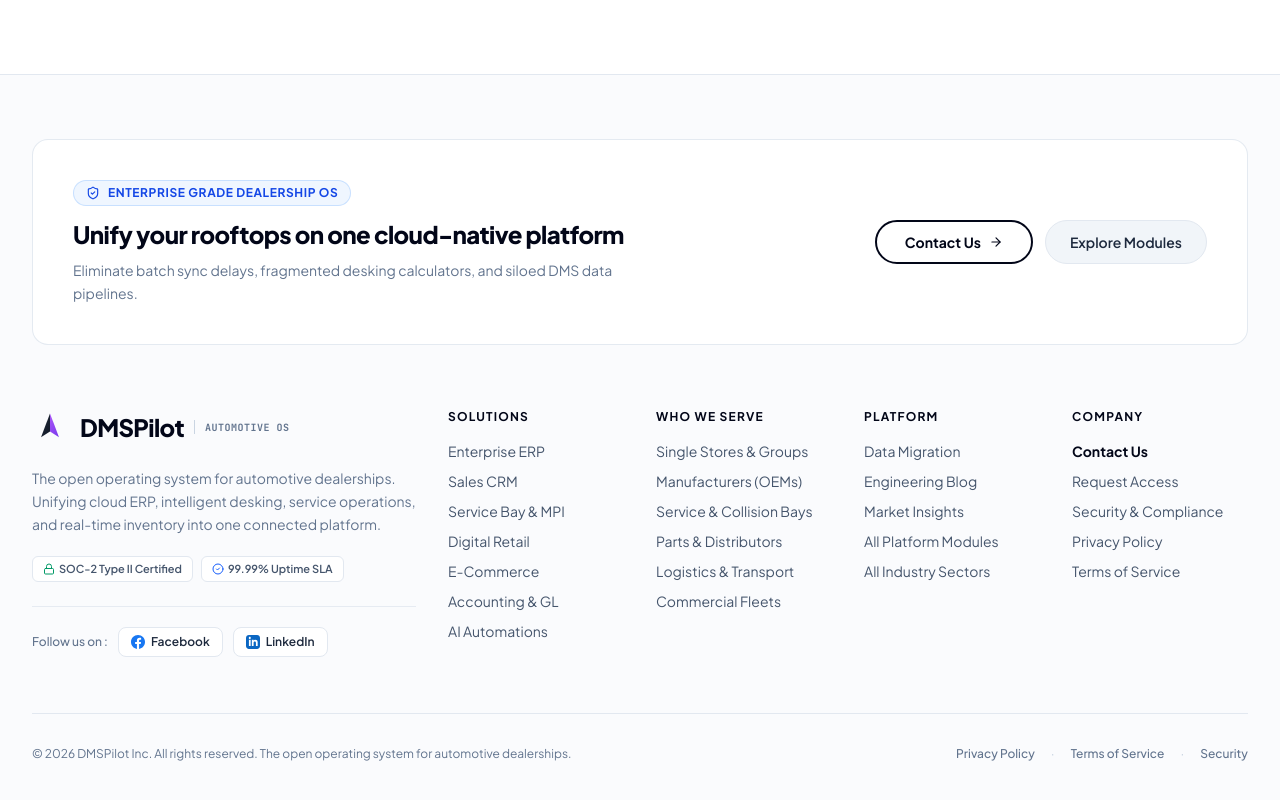
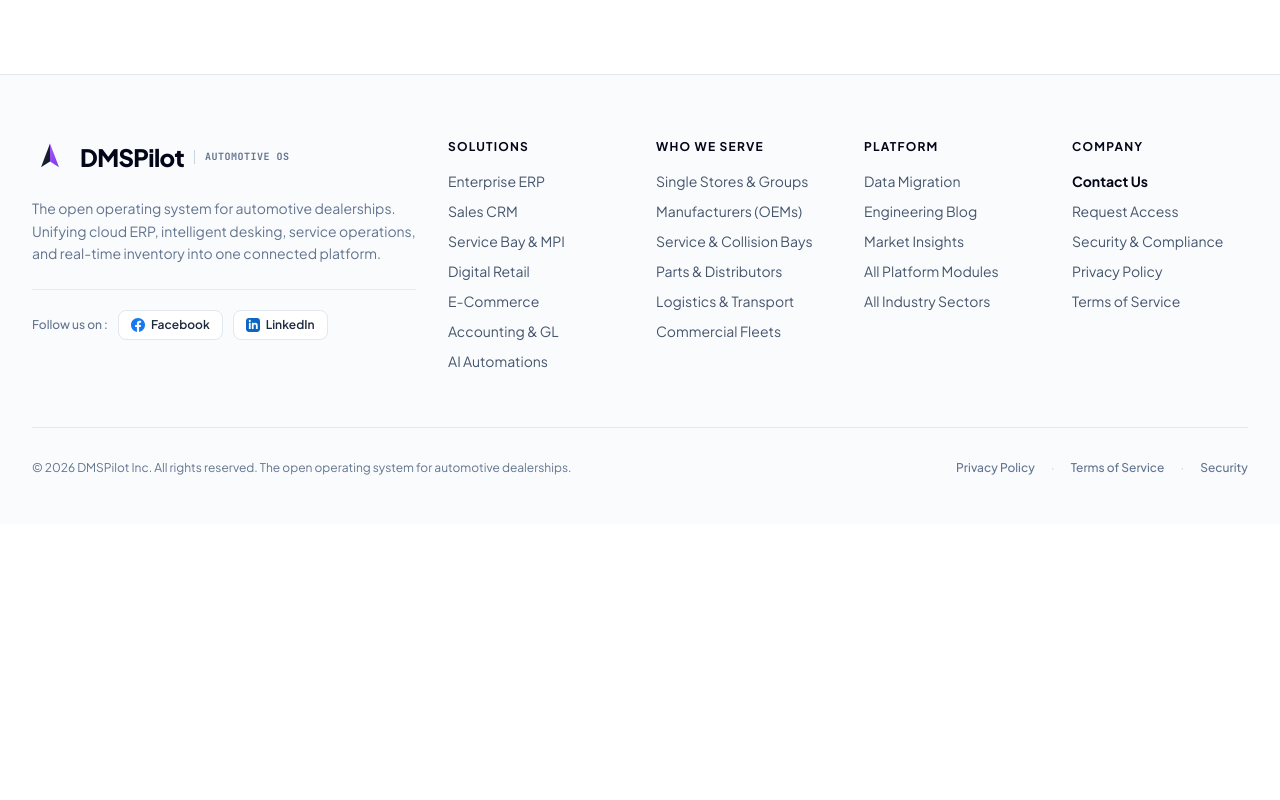
Before and after one commit to sadigul/Automotive-OS, a Next.js app: page / in a window 1280 px wide. Shown: the part 7179-7979 px from the top of the page. After the commit the page ends 7703 px from the top, so only its background shows below. Built offline with nearby package versions, Linux system fonts and the light colour scheme.

Commit message:
Remove pre-footer callout card and trust badge chips from footer

```diff
--- a/components/Footer.tsx
+++ b/components/Footer.tsx
@@ -2,7 +2,7 @@
 
 import Link from 'next/link';
 import Image from 'next/image';
-import { ArrowRight, ArrowUpRight, ShieldCheck, CheckCircle2, Lock } from 'lucide-react';
+import { ArrowUpRight } from 'lucide-react';
 
 export function Footer() {
   const currentYear = new Date().getFullYear();
@@ -10,46 +10,6 @@
   return (
     <footer className="bg-slate-50/70 text-slate-600 pt-16 pb-12 border-t border-slate-200 relative overflow-hidden">
       <div className="max-w-7xl mx-auto px-4 sm:px-6 lg:px-8 relative z-10">
-
-        {/* Top Pre-Footer Callout Card */}
-        <div className="bg-white rounded-2xl border border-slate-200/90 p-6 sm:p-10 mb-16 flex flex-col lg:flex-row items-start lg:items-center justify-between gap-6">
-          <div className="max-w-xl">
-            <div className="inline-flex items-center gap-2 px-3 py-1 rounded-full bg-blue-50 border border-blue-200/80 text-blue-700 text-xs font-bold uppercase tracking-wider mb-3">
-              <ShieldCheck className="w-3.5 h-3.5" />
-              <span>Enterprise Grade Dealership OS</span>
-            </div>
-            <h3 className="text-xl sm:text-2xl font-black text-slate-950 tracking-tight leading-snug">
-              Unify your rooftops on one cloud-native platform
-            </h3>
-            <p className="mt-2 text-sm text-slate-500 font-normal leading-relaxed">
-              Eliminate batch sync delays, fragmented desking calculators, and siloed DMS data pipelines.
-            </p>
-          </div>
-
-          <div className="flex flex-col sm:flex-row items-center gap-3 w-full lg:w-auto shrink-0">
-            <Link href="/contact-us" className="w-full sm:w-auto">
-              <button
-                type="button"
-                className="relative group overflow-hidden w-full sm:w-auto h-11 px-7 rounded-full bg-white text-slate-950 text-sm font-bold border-2 border-slate-950 flex items-center justify-center gap-2 transition-all duration-300"
-              >
-                <span className="absolute inset-0 bg-slate-950 scale-x-0 group-hover:scale-x-100 transition-transform duration-300 origin-left ease-out" />
-                <span className="relative z-10 transition-colors duration-300 group-hover:text-white">
-                  Contact Us
-                </span>
-                <ArrowRight className="relative z-10 w-3.5 h-3.5 transition-transform duration-300 group-hover:translate-x-1 group-hover:text-white" />
-              </button>
-            </Link>
-
-            <Link href="/solutions" className="w-full sm:w-auto">
-              <button
-                type="button"
-                className="w-full sm:w-auto h-11 px-6 rounded-full bg-slate-100 hover:bg-slate-200 text-slate-800 text-sm font-semibold border border-slate-200 transition-colors flex items-center justify-center"
-              >
-                Explore Modules
-              </button>
-            </Link>
-          </div>
-        </div>
 
         {/* Main Footer 5-Column Grid */}
         <div className="grid grid-cols-1 md:grid-cols-2 lg:grid-cols-12 gap-10 lg:gap-8 pb-14 border-b border-slate-200">
@@ -84,18 +44,6 @@
               <p className="mt-4 text-sm text-slate-500 font-normal leading-relaxed max-w-sm">
                 The open operating system for automotive dealerships. Unifying cloud ERP, intelligent desking, service operations, and real-time inventory into one connected platform.
               </p>
-
-              {/* Enterprise Trust Indicators */}
-              <div className="mt-5 flex flex-wrap items-center gap-2 text-[11px] font-semibold text-slate-600">
-                <span className="inline-flex items-center gap-1 px-2.5 py-1 rounded-md bg-white border border-slate-200">
-                  <Lock className="w-3 h-3 text-emerald-600" />
-                  <span>SOC-2 Type II Certified</span>
-                </span>
-                <span className="inline-flex items-center gap-1 px-2.5 py-1 rounded-md bg-white border border-slate-200">
-                  <CheckCircle2 className="w-3 h-3 text-blue-600" />
-                  <span>99.99% Uptime SLA</span>
-                </span>
-              </div>
 
               {/* Follow Us On */}
               <div className="mt-6 pt-5 border-t border-slate-200/80 flex items-center gap-2.5 text-xs font-semibold text-slate-700">
```
